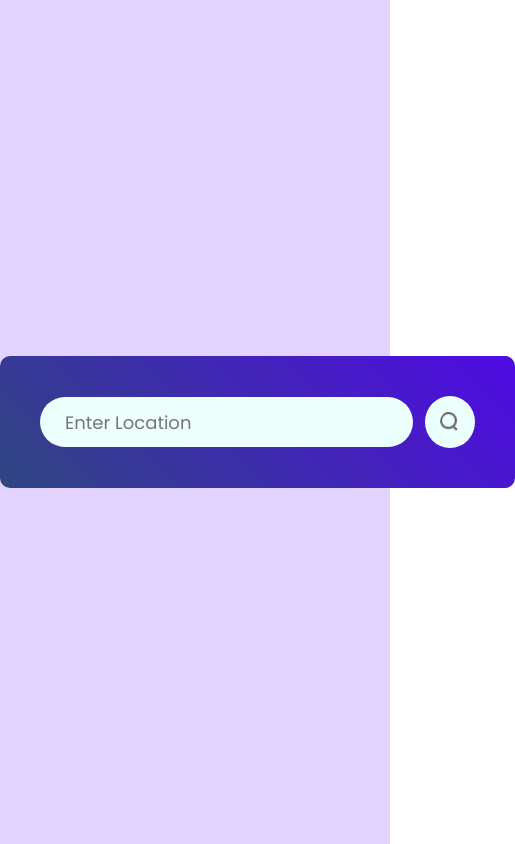
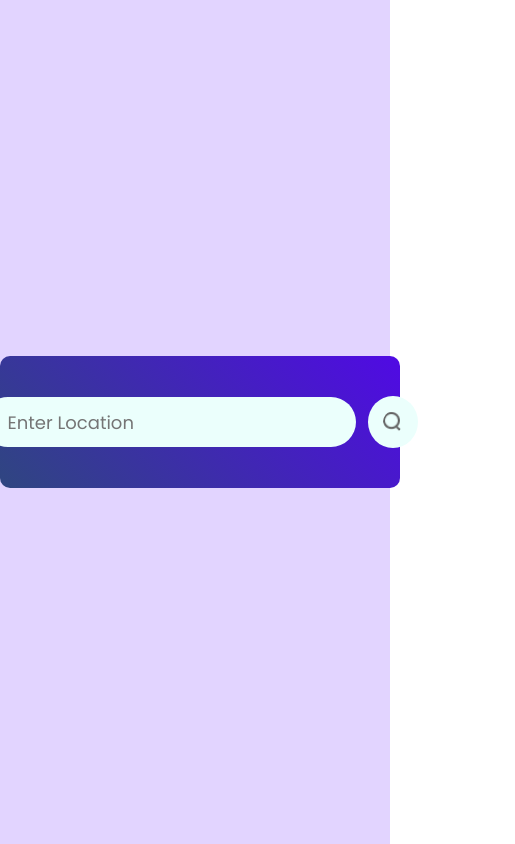
Before and after one commit to mayomide1/Weather-App, a React (Vite) app: page / in a window 390 px wide. Shown: the whole page, 515 px wide, since content can reach past the window. Built offline with nearby package versions, Linux system fonts and the light colour scheme; a web font is replaced by a local one.

Commit message:
responsiveness for mobile

```diff
--- a/src/components/Weather.css
+++ b/src/components/Weather.css
@@ -1,4 +1,6 @@
 .weather{
+    width: 100%;
+    max-width: 400px;
     place-self: center;
     padding: 40px;
     border-radius: 10px;
```
